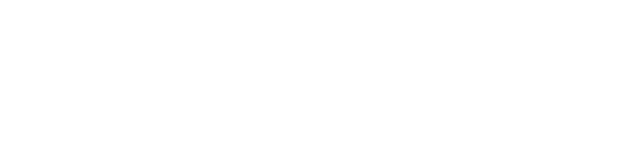
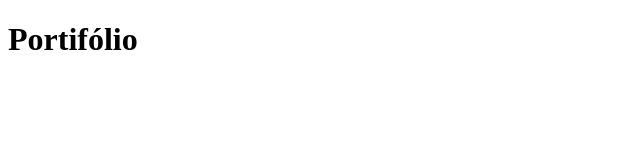
Before and after one commit to felipecostadesousa/portolio, a plain HTML site: page index.html in a window 1280 px wide. Shown: the whole page, without its empty margins (0-640 px from the left). Drawn offline with Linux system fonts and the light colour scheme.

Commit message:
feat: add h1 to portifolio

```diff
--- a/index.html
+++ b/index.html
@@ -7,6 +7,6 @@
         <title>Portfolio</title>
     </head>
     <body>
-
+        <h1>Portifólio</h1>
     </body>
 </html>
```
